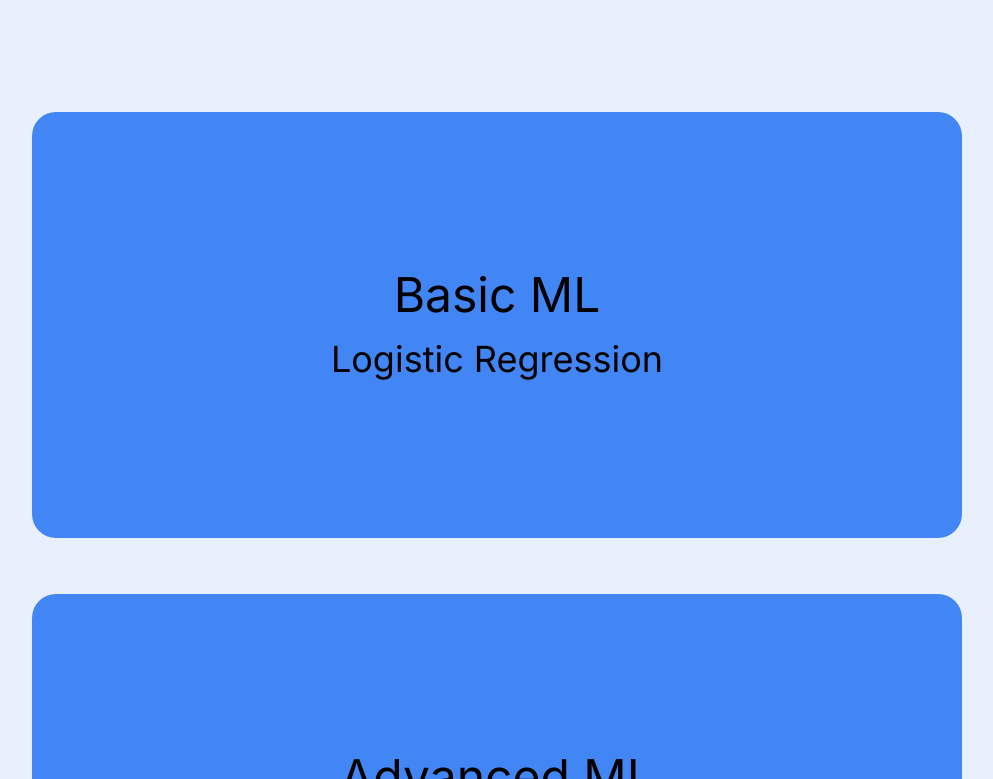
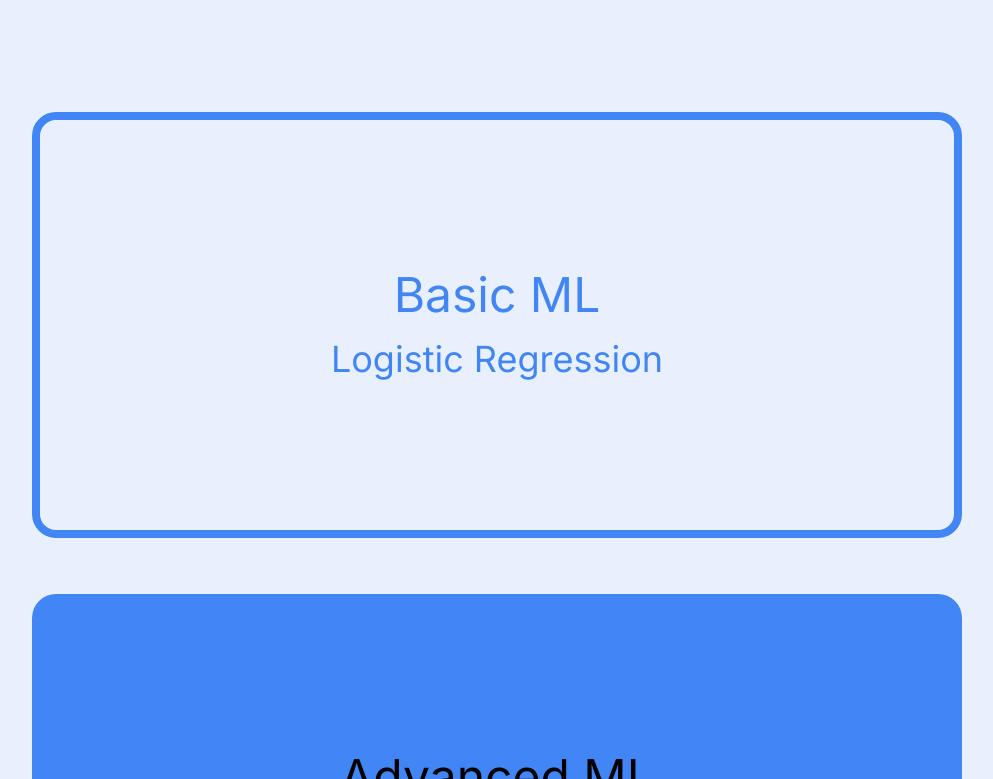
Before and after one commit to Marshall-Hao/ai-propensity, a Next.js app: page /pages/query2 in a window 1280 px wide. Shown: the part 461-1240 px from the top of the page, without its empty margins (143-1136 px from the left). Built offline with nearby package versions, Linux system fonts and the light colour scheme.

Commit message:
feat: add card animation

```diff
--- a/app/pages/query2/page.tsx
+++ b/app/pages/query2/page.tsx
@@ -12,14 +12,15 @@ export default function Page() {
       </PageHeader>
 
       <div className="mt-28">
-        {/* <div className="mb-14 flex h-[426px] w-[930px] items-center justify-center rounded-3xl bg-gblue-normal">
-          <div className="text-center">
-            <h1 className="text-5xl">Basic ML</h1>
-            <h2 className="mt-5 text-4xl">Logistic Regression</h2>
-          </div>
-        </div> */}
-        <Card h1={'Basic ML'} h2={'Logistic Regression'}></Card>
-        <Card h1={'Advanced ML'} h2={'AutoML'}></Card>
+        <MotionDiv mode="left" delay={0.4}>
+          <Card
+            h1={'Basic ML'}
+            h2={'Logistic Regression'}
+            bg="text-gblue-normal border-8 border-gblue-normal "></Card>
+        </MotionDiv>
+        <MotionDiv mode="right" delay={0.4}>
+          <Card h1={'Advanced ML'} h2={'AutoML'} bg="bg-gblue-normal"></Card>
+        </MotionDiv>
       </div>
 
       <MotionDiv mode="up" delay={0.4} classNames="justify-self-end mt-auto">
--- a/components/common/Card/index.tsx
+++ b/components/common/Card/index.tsx
@@ -1,14 +1,21 @@
 import { FC, ReactNode } from 'react';
+import clsx from 'clsx';
 
 type TProps = {
   h1: ReactNode;
   h2: ReactNode;
+  bg: string;
 };
 
-const Card: FC<TProps> = ({ h1, h2, fill = '#174EA6' }) => {
+const Card: FC<TProps> = ({ h1, h2, bg = '' }) => {
+  const actualClass = clsx(
+    'mb-14 flex h-[426px] w-[930px] items-center justify-center rounded-3xl',
+    bg
+  );
+
   return (
     // eslint-disable-next-line react/jsx-no-duplicate-props
-    <div className="mb-14 flex h-[426px] w-[930px] items-center justify-center rounded-3xl bg-gblue-normal">
+    <div className={actualClass}>
       {/* <use fill={fill}></use> */}
       <div className="text-center">
         <h1 className="text-5xl">{h1}</h1>
--- a/components/common/MotionDiv/index.tsx
+++ b/components/common/MotionDiv/index.tsx
@@ -4,7 +4,7 @@ import { motion } from 'framer-motion';
 type TProps = {
   children: ReactNode;
   classNames?: string;
-  mode: 'up' | 'down';
+  mode: 'up' | 'down' | 'left' | 'right';
   delay: number;
 };
 
@@ -18,6 +18,16 @@ const variants = {
     hidden: { opacity: 0, x: 0, y: -10 },
     enter: { opacity: 1, x: 0, y: 0 },
     exit: { opactity: 0, x: 0, y: -10 },
+  },
+  left: {
+    hidden: { opacity: 0, x: -10, y: 0 },
+    enter: { opacity: 1, x: 0, y: 0 },
+    exit: { opactity: 0, x: -10, y: 0 },
+  },
+  right: {
+    hidden: { opacity: 0, x: 10, y: 0 },
+    enter: { opacity: 1, x: 0, y: 0 },
+    exit: { opactity: 0, x: 10, y: 0 },
   },
 };
 
```
